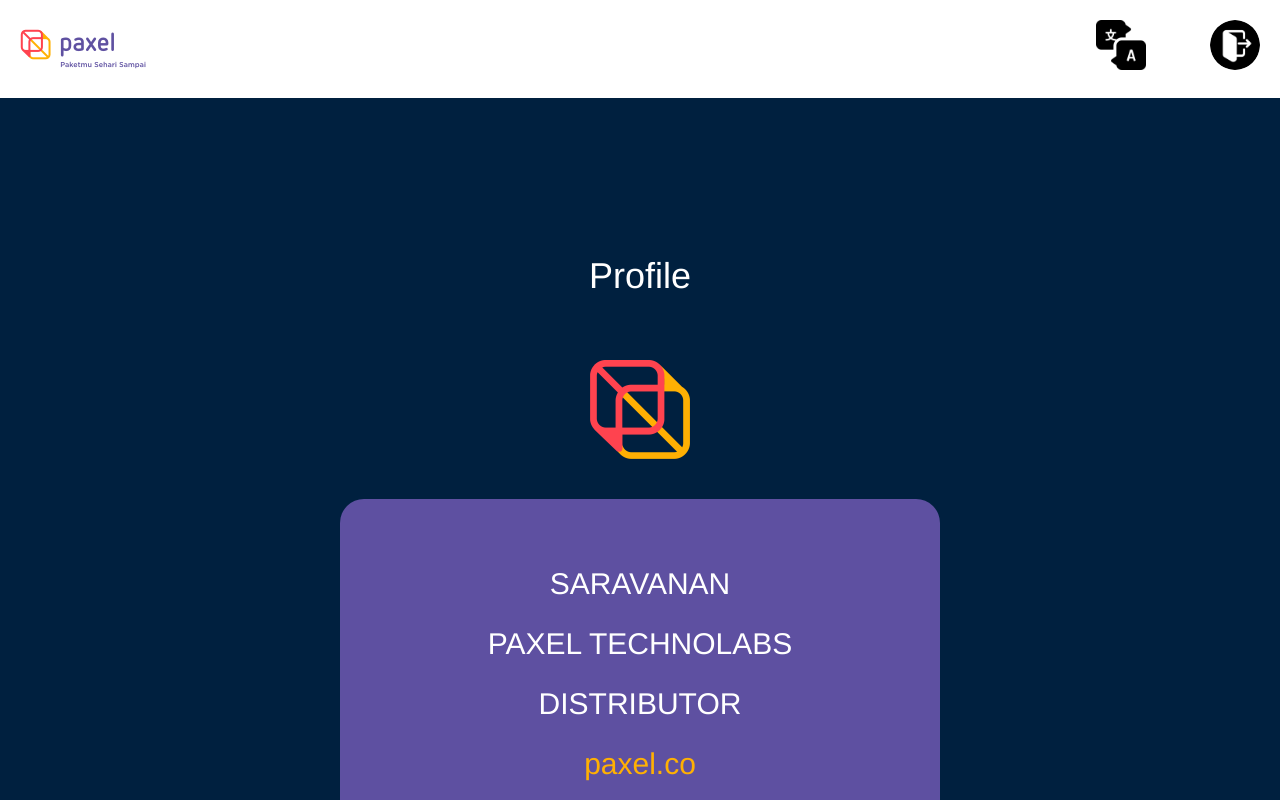
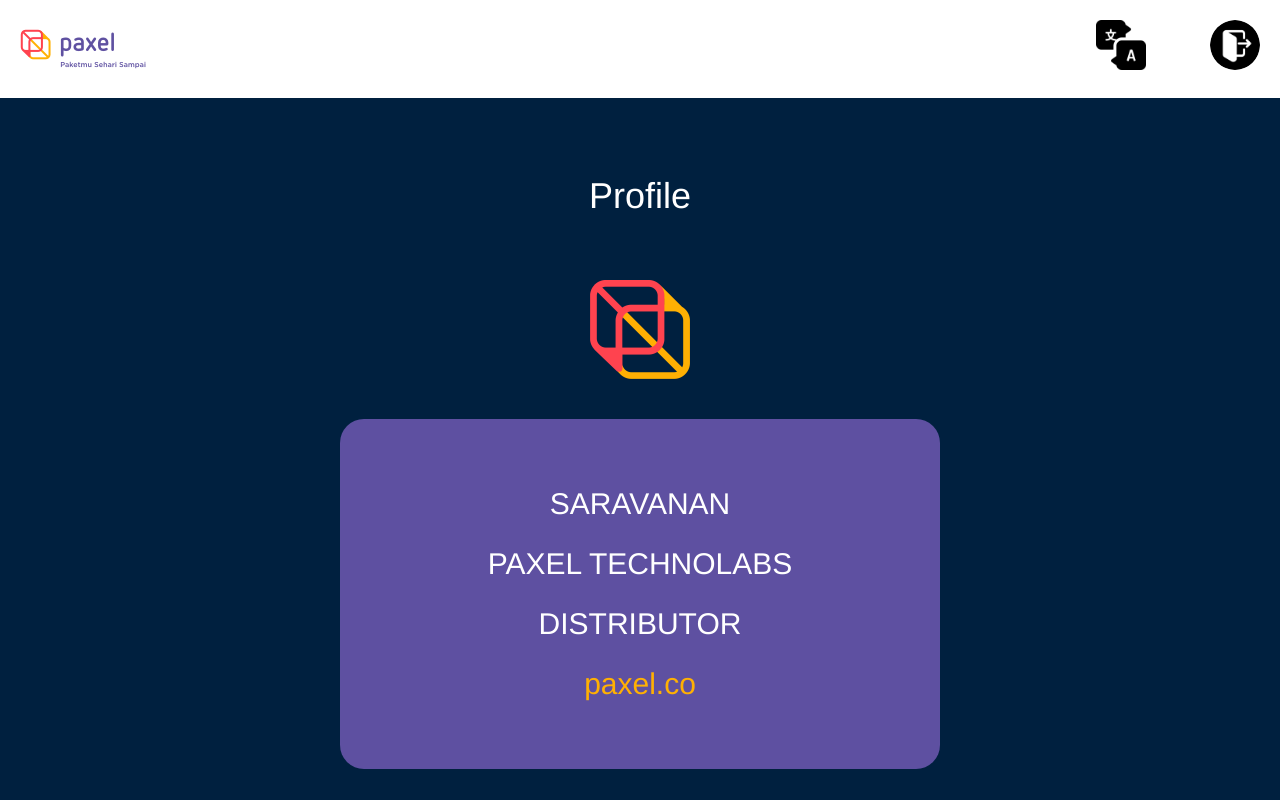
Before and after one commit to Saravanan1412/paxeldemo, a React (Create React App) app: page /Profile in a window 1280 px wide. Shown: the top 800 px of the page. Built offline with nearby package versions, Linux system fonts and the light colour scheme.

Commit message:
Update profile.js

```diff
--- a/src/components/profile.js
+++ b/src/components/profile.js
@@ -7,7 +7,7 @@
   return (
     <div className='flex flex-col min-h-[100vh]'>
       <Header/>
-        <div  className='text-white flex flex-col items-center  mt-64 text-center'>
+        <div  className='text-white flex flex-col items-center  mt-44 text-center'>
           <h1 className='text-4xl'>Profile</h1>
           <img src={Profilelogo} alt="profile" className='w-[100px] mt-16'/>
           <div className='flex flex-col justify-center mt-10 w-[600px] h-[350px] text-3xl leading-loose bg-[#5e50a1] rounded-3xl'>
```
